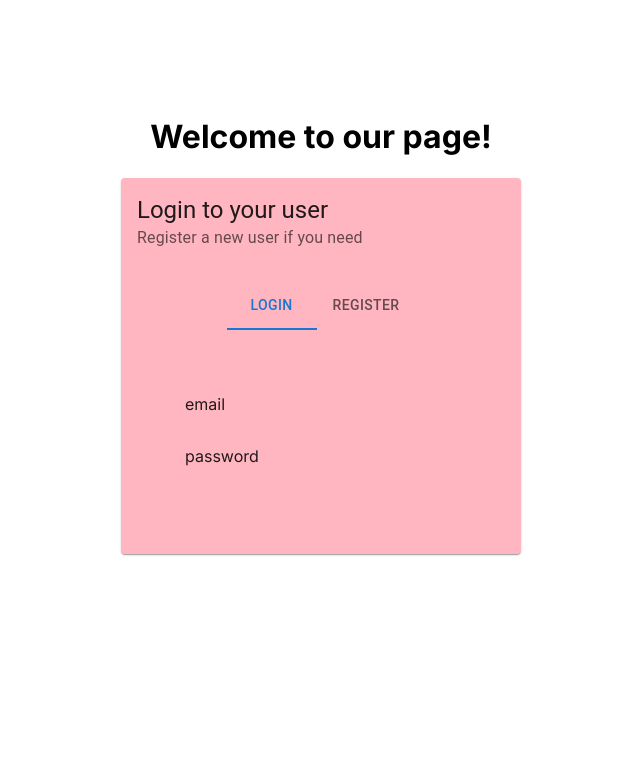
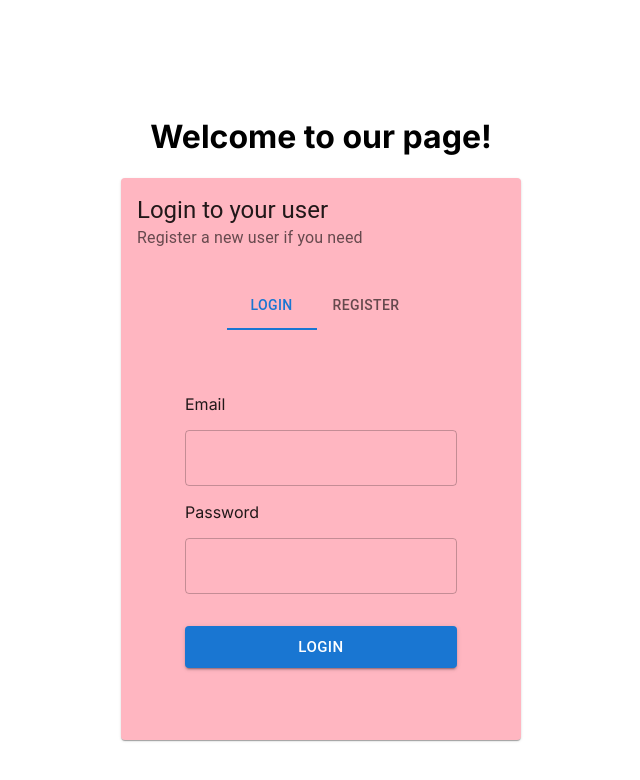
Before and after one commit to larissabakken/resume-generator, a Next.js app in the folder frontend/: page /login in a window 1280 px wide. Shown: the top 780 px of the page, without its empty margins (319-959 px from the left). Built offline with nearby package versions, Linux system fonts and the light colour scheme.

Commit message:
feat: Textfields and button for input

```diff
--- a/frontend/src/app/login/loginUser.tsx
+++ b/frontend/src/app/login/loginUser.tsx
@@ -1,10 +1,15 @@
-import { Stack } from '@mui/material';
+import { Stack, Box, TextField, Button } from '@mui/material';
 
 const LoginUser = () => {
   return (
     <Stack>
-      <p>email</p>
-      <p>password</p>
+      <p>Email</p>
+      <TextField id="email-input" variant="outlined" />
+      <p>Password</p>
+      <TextField id="password-input" variant="outlined" />
+      <Button variant="contained" size="large" sx={{ marginTop: 4 }}>
+        Login
+      </Button>
     </Stack>
   );
 };
--- a/frontend/src/app/login/registerUser.tsx
+++ b/frontend/src/app/login/registerUser.tsx
@@ -1,11 +1,17 @@
-import { Stack } from '@mui/material';
+import { Button, Stack, TextField } from '@mui/material';
 
 const RegisterUser = () => {
   return (
     <Stack>
-      <p>username</p>
-      <p>email</p>
-      <p>password</p>
+      <p>Email</p>
+      <TextField id="email-register-input" variant="outlined" />
+      <p>Password</p>
+      <TextField id="password-register-input" variant="outlined" />
+      <p>Username</p>
+      <TextField id="username-register-input" variant="outlined" />
+      <Button variant="contained" size="large" sx={{ marginTop: 4 }}>
+        Login
+      </Button>
     </Stack>
   );
 };
```
